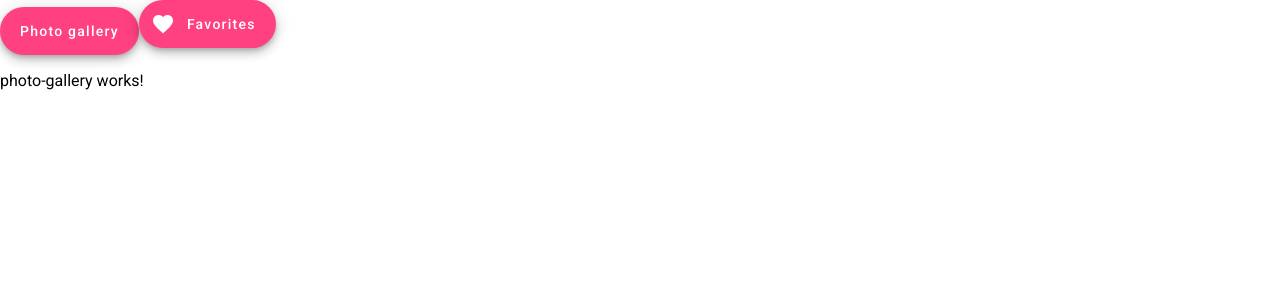
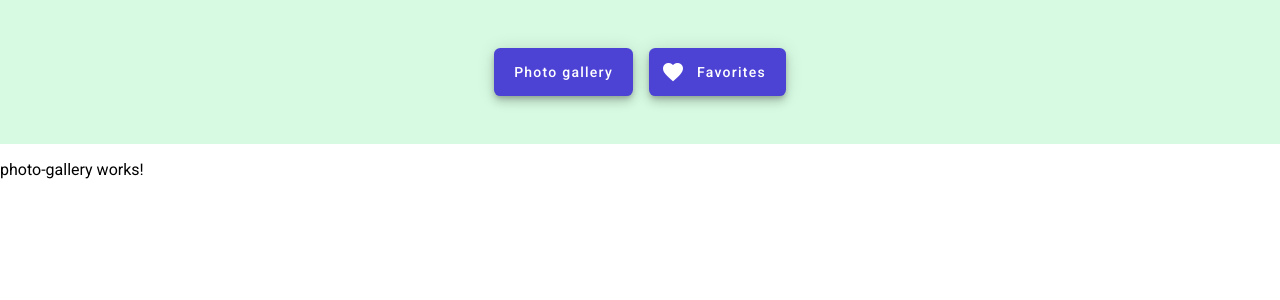
Before and after one commit to leepaolo/infinite-scroll-gallery-ngrx, an Angular app: page /photo-gallery in a window 1280 px wide. Shown: the top 300 px of the page. Built offline with nearby package versions, Linux system fonts and the light colour scheme.

Commit message:
style(HEADER): Added color style and layout orintation

```diff
--- a/src/app/components/header/header.component.scss
+++ b/src/app/components/header/header.component.scss
@@ -0,0 +1,15 @@
+.button-container {
+  display: flex;
+  flex-direction: row;
+  justify-content: center;
+  align-items: center;
+  padding: 3rem;
+  background-color: rgb(215, 250, 226);
+
+  button[mat-fab],
+  a[mat-fab] {
+    margin: 0 8px;
+    border-radius: 0.4rem;
+    background-color: rgb(76, 66, 212);
+  }
+}
```
